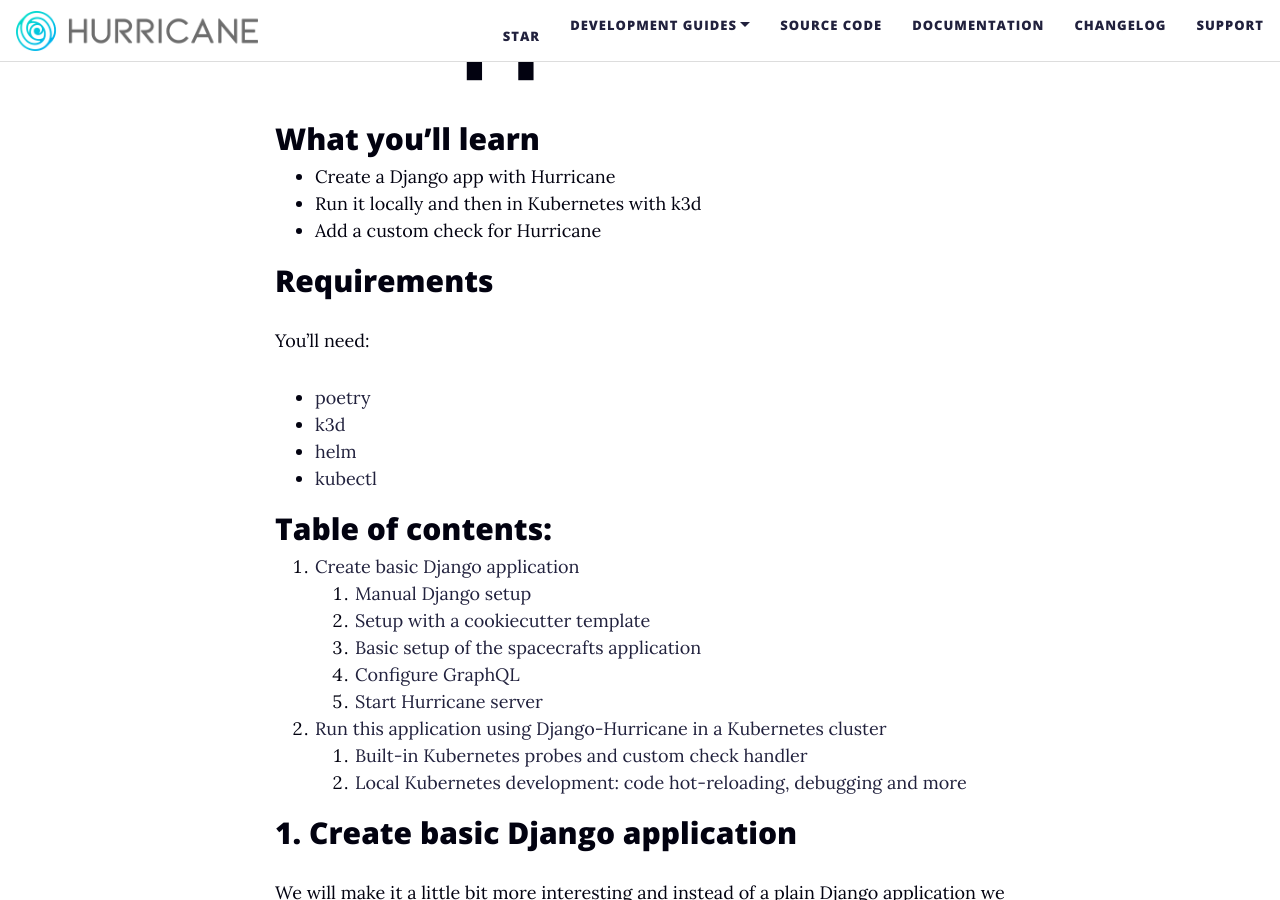
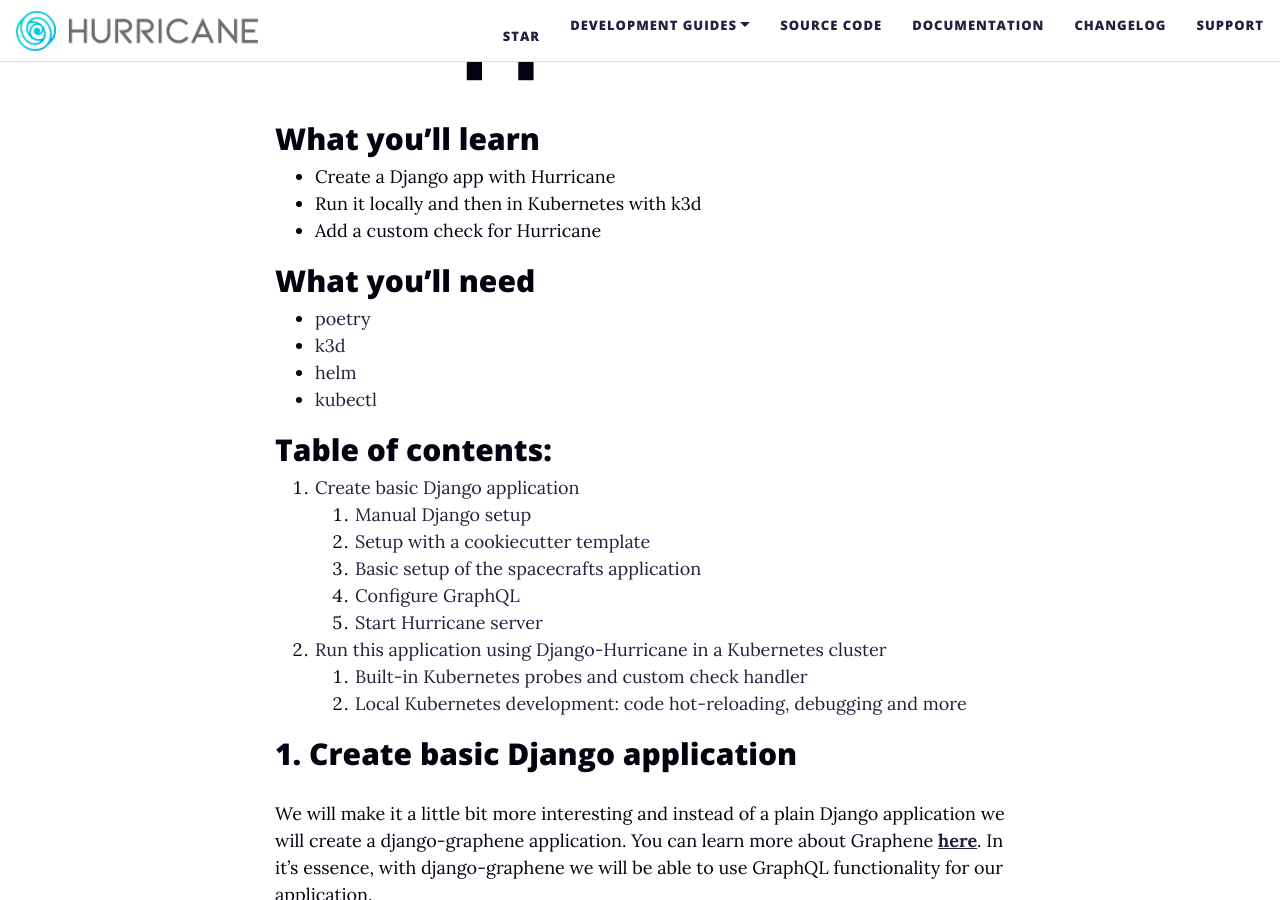
Before and after one commit to django-hurricane/django-hurricane.github.io, a Jekyll site: the page built from basic-app.md, in a window 1280 px wide and 900 px high, scrolled down 408 px. Built offline with Jekyll 4.4.1, drawn with Linux system fonts in a browser that asks for light colours; nearby versions of some CDN libraries.

Commit message:
fix: shorten requirements

```diff
--- a/basic-app.md
+++ b/basic-app.md
@@ -7,8 +7,7 @@ title: Guide to your first Hurricane-based Application
 - Run it locally and then in Kubernetes with k3d
 - Add a custom check for Hurricane
 
-## Requirements
-You'll need:
+## What you'll need
 - [poetry](https://python-poetry.org/docs#installation){:target="_blank"}
 - [k3d](https://k3d.io/v5.4.1/#installation){:target="_blank"}
 - [helm](https://helm.sh/docs/intro/install/){:target="_blank"}
```
